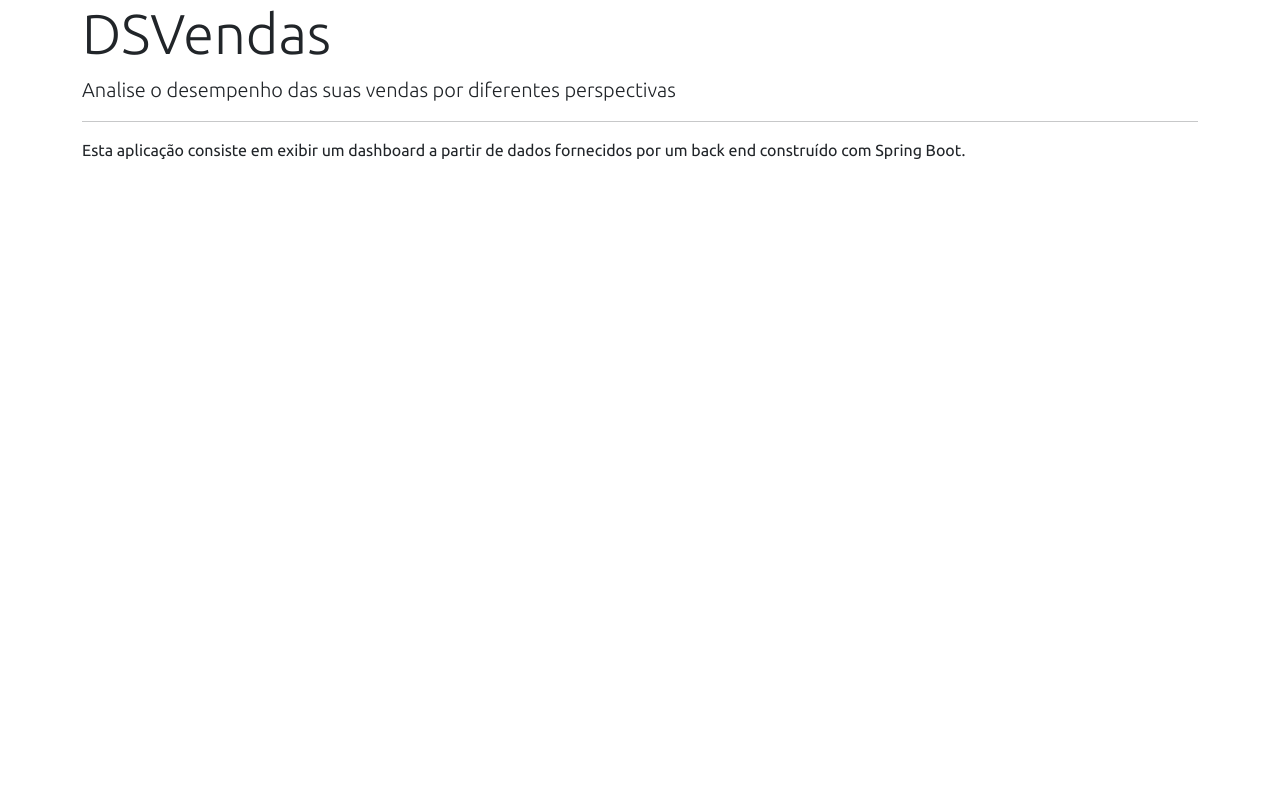
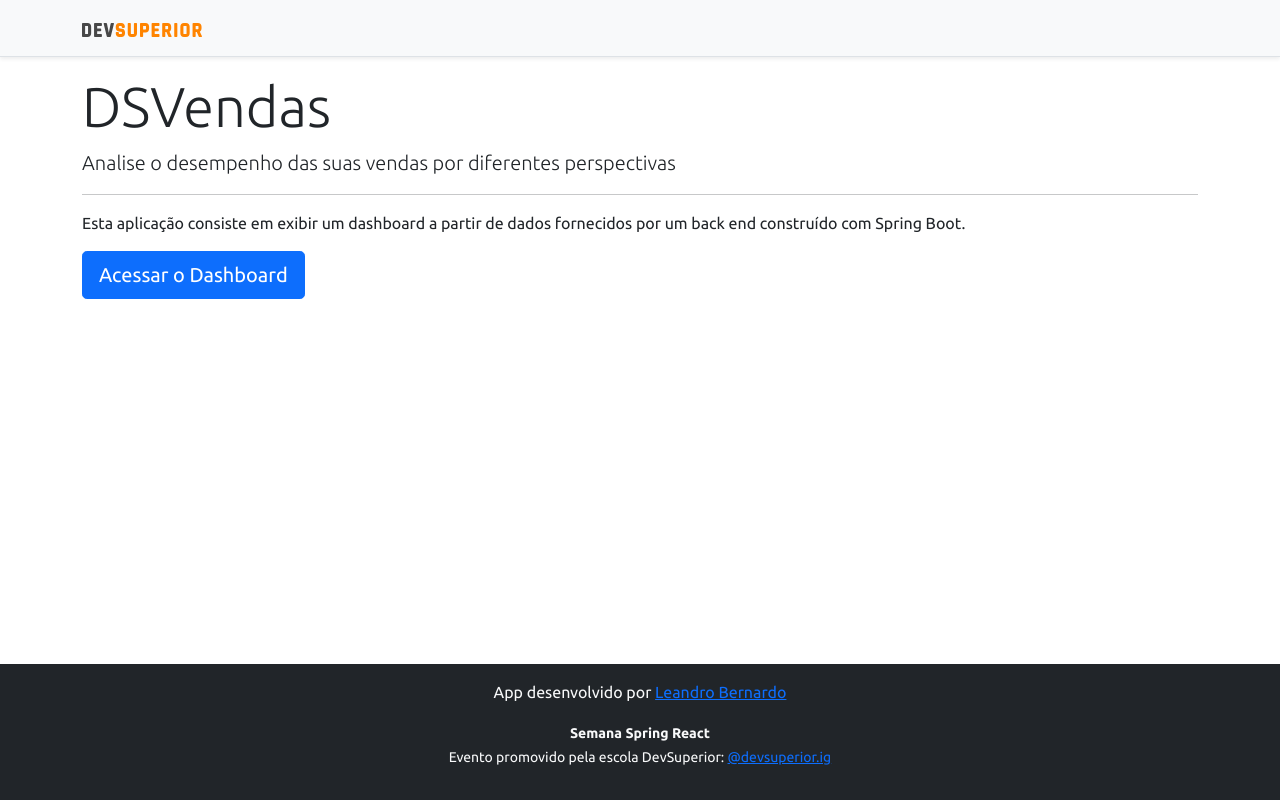
Before and after one commit to LeandroBernardo/projeto-sds3, a React (Create React App) app in the folder frontend/: page / in a window 1280 px wide. Built offline with nearby package versions, Linux system fonts and the light colour scheme.

Commit message:
Home, Navigation

```diff
--- a/frontend/src/components/NavBar/index.tsx
+++ b/frontend/src/components/NavBar/index.tsx
@@ -1,11 +1,14 @@
 import ImgDsDark from 'assets/img/ds-dark.svg';
+import { Link } from "react-router-dom";
 
 const NavBar = () => {
     return (
         <div className="d-flex flex-column flex-md-row align-items-center p-3 px-md-4 mb-3 bg-light border-bottom shadow-sm">
             <div className="container">
                 <nav className="my-2 my-md-0 mr-md-3">
-                    <img src={ImgDsDark} alt="DevSuperior" width="120" />
+                    <Link to="/">
+                        <img src={ImgDsDark} alt="DevSuperior" width="120" />
+                    </Link>
                 </nav>
             </div>
         </div>
--- a/frontend/src/pages/Home/index.tsx
+++ b/frontend/src/pages/Home/index.tsx
@@ -1,14 +1,24 @@
+import Footer from "components/Footer";
+import NavBar from "components/NavBar";
+import { Link } from "react-router-dom";
+
 const Home = () => {
     return (
+        <>
+            <NavBar />
             <div className="container">
                 <div className="jumbotron">
                     <h1 className="display-4">DSVendas</h1>
                     <p className="lead">Analise o desempenho das suas vendas por diferentes perspectivas</p>
                     <hr />
                     <p>Esta aplicação consiste em exibir um dashboard a partir de dados fornecidos por um back end construído com Spring Boot.</p>
+                    <Link className="btn btn-primary btn-lg" to="/dashboard">
+                        Acessar o Dashboard
+                    </Link>
                 </div>
             </div>
-
+            <Footer />
+        </>
     )
 }
 
```
Lines whose indentation alone changed are shown as unchanged.
